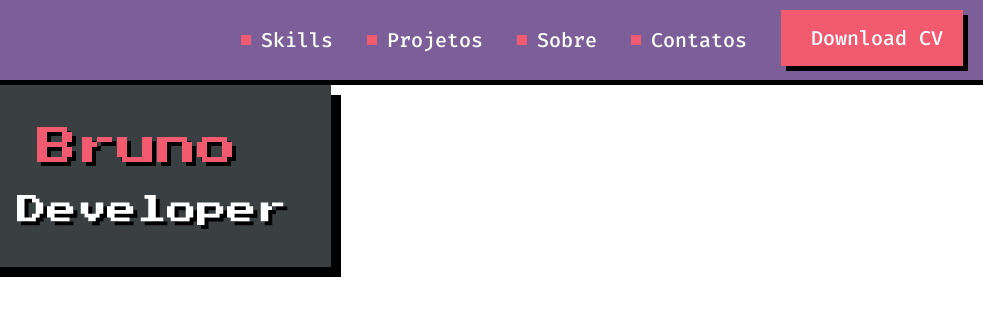
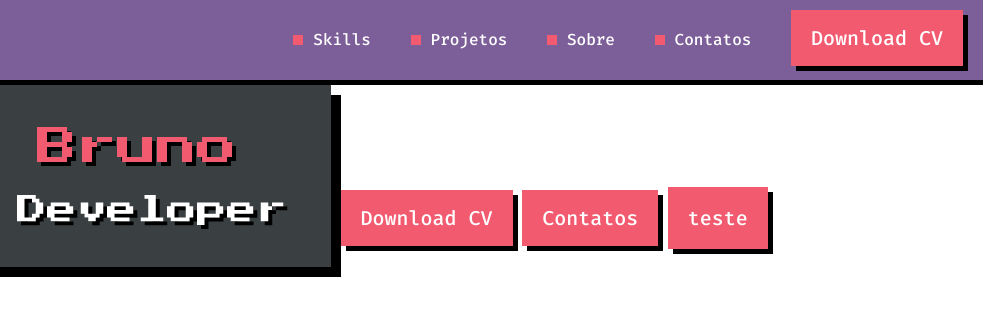
Before and after one commit to guimqs/guimqs.github-io, a plain HTML site: page index.html in a window 1280 px wide. Shown: the full height of the page, 297-1280 px from the left. Drawn offline with Linux system fonts and the light colour scheme.

Commit message:
Create the components

```diff
--- /dev/null
+++ b/css/components/action.css
@@ -0,0 +1,20 @@
+.action {
+    display: inline-flex;
+    align-items: center;
+    color: #fff;
+    font-weight: 500;
+    text-decoration: none;
+    margin-right: 30px;
+}
+
+.action::before {
+    content: "";
+    background-color: #f25a70;
+    width: 10px;
+    height: 10px;
+    margin-right: 10px;
+}
+
+.action:hover {
+    text-decoration: underline;
+}
--- a/css/components/box.css
+++ b/css/components/box.css
@@ -1,4 +1,4 @@
-#box {
+.box {
     display: inline-block;
     background-color: #3a4042;
     box-shadow: 10px 10px 0px #000;
@@ -6,6 +6,6 @@
     padding: 42px 44px;
 }
 
-#box h1 {
+.box .title {
     margin-bottom: 28px;
 }
--- /dev/null
+++ b/css/components/header.css
@@ -0,0 +1,7 @@
+.header {
+    display: flex;
+    justify-content: space-between; /*1º item: direita / Último item: esquerda*/
+    background-color: #7c5e99;
+    border-bottom: 5px solid #000;
+    padding: 10px 20px;
+}
--- a/css/components/subtitle.css
+++ b/css/components/subtitle.css
@@ -1,4 +1,4 @@
-h2 {
+.subtitle {
     font-size: 30px;
     font-family: 'Press Start 2P', sans-serif;
     text-shadow: 4px 4px 0px #000;
--- a/css/components/title.css
+++ b/css/components/title.css
@@ -1,4 +1,4 @@
-h1 {
+.title {
     font-family: 'Press Start 2P', sans-serif;
     font-size: 40px;
     color: #F25A70;
--- a/css/reset.css
+++ b/css/reset.css
@@ -46,3 +46,17 @@ table {
 	border-collapse: collapse;
 	border-spacing: 0;
 }
+
+* {
+	border: none;
+}
+
+body {
+	font-family: 'Fira Code', Arial, Helvetica, sans-serif;
+}
+
+button {
+	font-family: inherit;
+    font-size: 20px;
+    color: #fff;
+}
--- a/css/style.css
+++ /dev/null
@@ -1,48 +0,0 @@
-
-header {
-    display: flex;
-    justify-content: space-between;
-    background-color: #7c5e99;
-    border-bottom: 5px solid #000;
-    padding: 10px 20px;
-}
-
-nav {
-    text-align: right;
-}
-
-a {
-    display: inline-flex;
-    align-items: center;
-    color: #fff;
-    font-size: 20px;
-    font-family: 'Fira Code', Arial, Helvetica, sans-serif;
-    font-weight: 500;
-    text-decoration: none;
-    margin-right: 30px;
-}
-
-.link:hover {
-    text-decoration: underline;
-}
-
-a::before {
-    content: "";
-    background-color: #f25a70;
-    width: 10px;
-    height: 10px;
-    margin-right: 10px;
-}
-
-#button {
-    display: inline-block;
-    background-color: #f25a70;
-    box-shadow: 5px 5px 0px #000;
-    padding: 18px 20px;
-    margin-right: 0;
-    transition: transform 200ms cubic-bezier(0.17, -0.76, 1, 2.07);
-}
-
-#button:hover {
-    transform: scale(1.02);
-}
--- a/index.html
+++ b/index.html
@@ -11,27 +11,33 @@
     <link href="https://fonts.googleapis.com/css2?family=Fira+Code:wght@300;500&family=Press+Start+2P&display=swap" rel="stylesheet">
 
     <link rel="stylesheet" href="css/reset.css">
-    <link rel="stylesheet" href="css/style.css">
+    <link rel="stylesheet" href="css/components/header.css">
     <link rel="stylesheet" href="css/components/title.css">
     <link rel="stylesheet" href="css/components/subtitle.css">
     <link rel="stylesheet" href="css/components/box.css">
+    <link rel="stylesheet" href="css/components/button.css">
+    <link rel="stylesheet" href="css/components/action.css">
 </head>
 <body>
-    <header>
+    <header class="header">
         <img src="assets/img/logo.png" alt="Logo do Marco Bruno">
 
         <nav>
-            <a class="link" href="" lang="en">Skills</a>
-            <a class="link" href="">Projetos</a>
-            <a class="link" href="">Sobre</a>
-            <a class="link" href="">Contatos</a>
-            <a id="button" href="" lang="en">Download CV</a>
+            <a class= "action" href="" lang="en">Skills</a>
+            <a class= "action" href="">Projetos</a>
+            <a class= "action" href="">Sobre</a>
+            <a class= "action" href="">Contatos</a>
+            <a class="button" href="" lang="en">Download CV</a>
         </nav>
     </header>
 
-    <div id="box">
-        <h1>Marco Bruno</h1>
-        <h2>FrontEnd Developer</h2>
+    <div class="box">
+        <h1 class="title">Marco Bruno</h1>
+        <h2 class="subtitle">FrontEnd Developer</h2>
     </div>
+
+    <a class="button" href="" lang="en">Download CV</a>
+    <a class="button" href="">Contatos</a>
+    <button class="button">teste</button>
 </body>
 </html>
```
